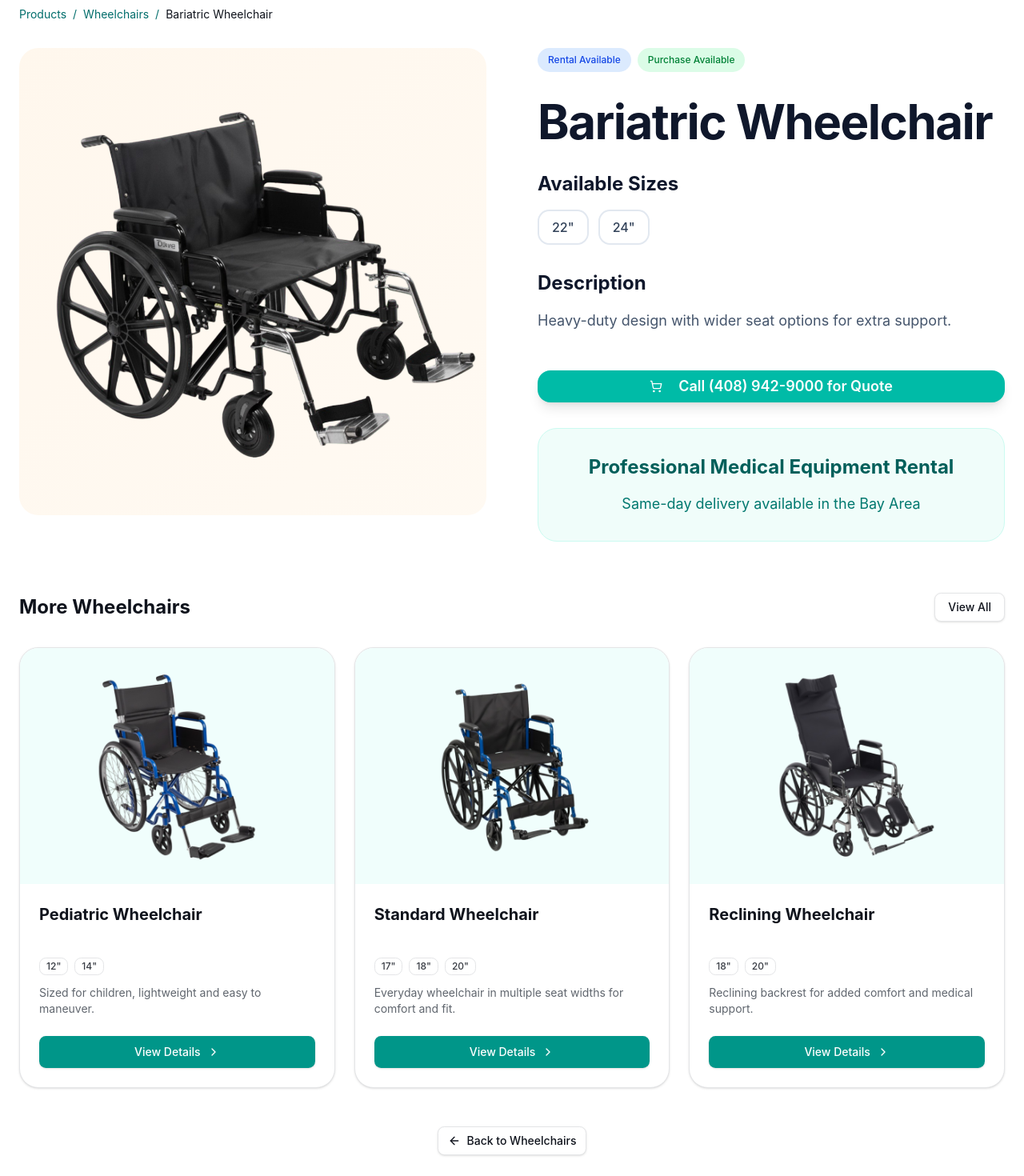
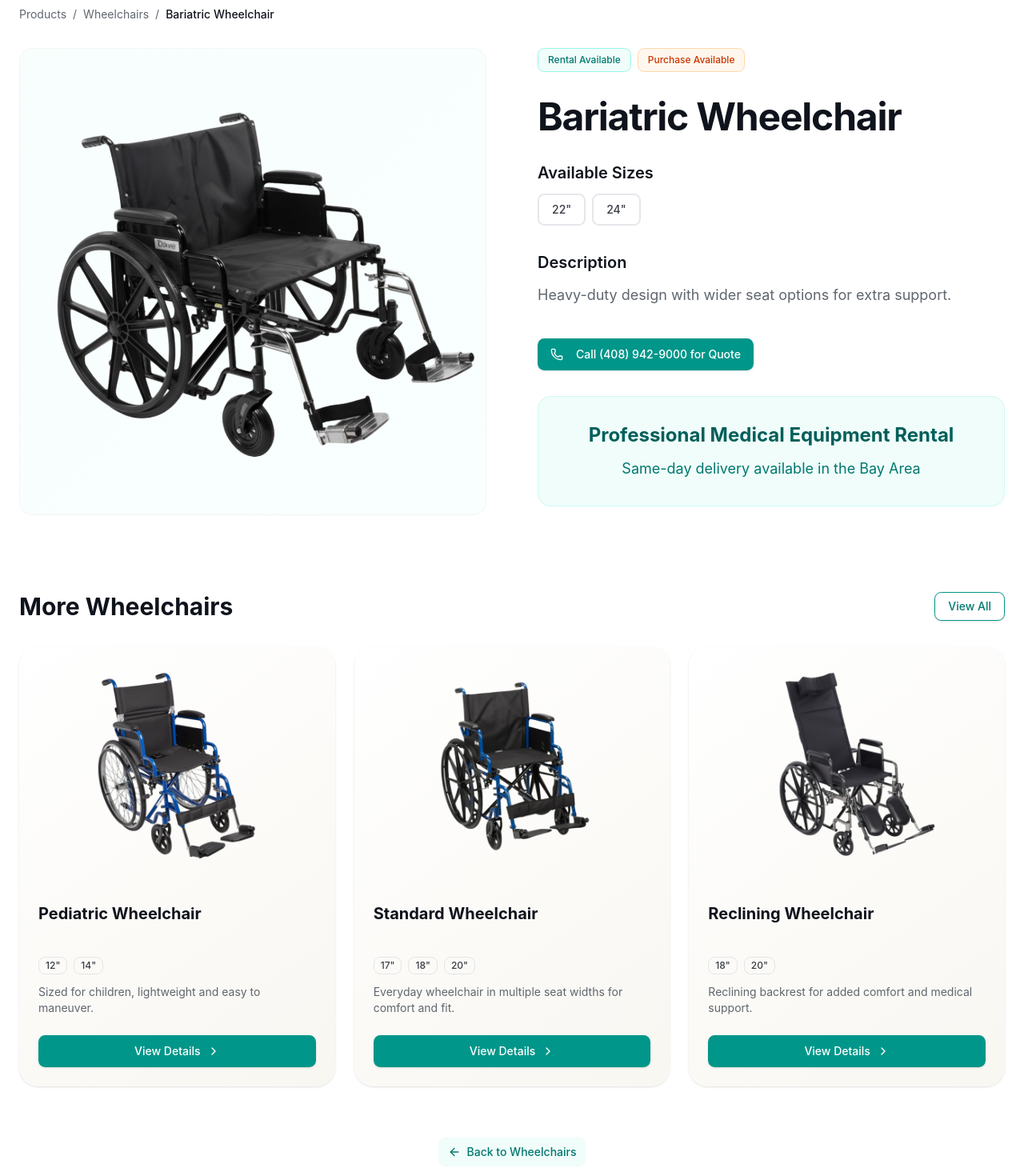
Before and after one commit to team-virtura-tech/alliance-med-supply, a Next.js app: page /products/wheelchairs/bariatric-wheelchair in a window 1280 px wide. Shown: the part 120-1590 px from the top of the page at 80% size. Built offline with nearby package versions, Linux system fonts and the light colour scheme.

Commit message:
fix product page css

```diff
--- a/src/components/custom/ProductCard.tsx
+++ b/src/components/custom/ProductCard.tsx
@@ -56,9 +56,15 @@ export const ProductCard = ({
       className={className}
     >
       <Link href={data.href} className="block h-full">
-        <Card className="group h-full flex flex-col overflow-hidden border rounded-3xl transition-all duration-500 hover:shadow-md hover:-translate-y-1 cursor-pointer bg-background pt-0">
+        <Card
+          className="group h-full flex flex-col overflow-hidden border-0 rounded-3xl transition-all duration-500 hover:shadow-md hover:-translate-y-1 cursor-pointer pt-0"
+          style={{
+            background:
+              'linear-gradient(145deg, hsl(0 0% 100%) 0%, hsl(45 35% 96%) 100%)',
+          }}
+        >
           {/* Hero Image */}
-          <div className="relative aspect-[4/3] overflow-hidden bg-muted">
+          <div className="relative aspect-[4/3] overflow-hidden">
             <Image
               src={data.image}
               alt={data.name}
@@ -71,7 +77,7 @@ export const ProductCard = ({
             {variant === 'category' &&
               typeof data.productCount === 'number' && (
                 <div className="absolute top-4 left-4">
-                  <Badge className="bg-primary text-primary-foreground font-semibold px-3 py-1.5 text-sm rounded-full hover:bg-primary/90">
+                  <Badge className="bg-accent text-accent-foreground font-semibold px-3 py-1.5 text-sm rounded-full hover:bg-accent/90">
                     {data.productCount} Product
                     {data.productCount !== 1 ? 's' : ''}
                   </Badge>
--- a/src/components/custom/ProductCategoryPage.tsx
+++ b/src/components/custom/ProductCategoryPage.tsx
@@ -5,66 +5,78 @@ import { Badge } from '@/components/ui/badge';
 import { getCategorySlug, getProductSlug } from '@/lib/categories/utils';
 import { cn } from '@/lib/utils';
 import type { Category } from '@/types/categories';
-import { motion } from 'framer-motion';
+import { motion, useReducedMotion } from 'framer-motion';
 import { ArrowLeft } from 'lucide-react';
 import Image from 'next/image';
 import Link from 'next/link';
 
 export type ProductCategoryPageProps = {
+  id?: string;
   category: Category;
   className?: string;
 };
 
 export const ProductCategoryPage = ({
+  id,
   category,
   className,
 }: ProductCategoryPageProps) => {
+  const reduce = useReducedMotion();
+  const componentName = 'ProductCategoryPage';
+  const rootId = id ?? componentName;
+
   return (
     <div
-      id="ProductCategoryPage"
-      data-component="ProductCategoryPage"
+      id={rootId}
+      data-component={componentName}
       className={cn(
-        'min-h-screen bg-background pt-24 md:pt-28 lg:pt-32 pb-8',
+        'min-h-screen bg-background pt-20 pb-12 md:pt-24 md:pb-16 lg:pt-28 lg:pb-20',
         className
       )}
     >
-      <div className="mx-auto w-full max-w-screen-xl px-4 md:px-6">
+      <div className="mx-auto w-full max-w-screen-xl px-4 md:px-6 lg:px-8">
         {/* Header Section */}
         <motion.div
-          initial={{ opacity: 0, y: 20 }}
-          animate={{ opacity: 1, y: 0 }}
-          transition={{ duration: 0.3 }}
-          className="mb-8"
+          initial={reduce ? false : { opacity: 0, y: 16 }}
+          animate={reduce ? {} : { opacity: 1, y: 0 }}
+          transition={{ duration: 0.25 }}
+          className="mb-8 md:mb-10 lg:mb-12"
         >
           <Link
             href="/products"
-            className="mb-6 inline-flex items-center gap-2 text-sm text-muted-foreground hover:text-foreground transition-colors"
+            className="mb-6 inline-flex items-center gap-2 text-sm text-text-muted hover:text-text-primary transition-colors md:mb-8"
           >
             <ArrowLeft className="h-4 w-4" />
             Back to Products
           </Link>
 
-          <div className="flex flex-col gap-6 md:flex-row md:items-center md:gap-8">
-            <div className="relative h-32 w-32 shrink-0 overflow-hidden rounded-xl md:h-40 md:w-40">
+          <div className="flex flex-col gap-4 md:flex-row md:items-center md:gap-6 lg:gap-8">
+            {/* Category Image */}
+            <div className="relative h-24 w-24 shrink-0 overflow-hidden rounded-2xl md:h-32 md:w-32 lg:h-36 lg:w-36">
               <Image
                 src={category.image}
                 alt={category.name}
                 fill
                 className="object-cover"
-                sizes="(max-width: 768px) 128px, 160px"
+                sizes="(max-width: 768px) 96px, (max-width: 1024px) 128px, 144px"
+                priority
               />
             </div>
 
-            <div className="flex-1 space-y-2">
-              <h1 className="text-3xl font-bold tracking-tight md:text-4xl lg:text-5xl">
+            {/* Category Info */}
+            <div className="flex-1 space-y-2 md:space-y-3">
+              <h1 className="text-2xl font-bold tracking-tight text-text-primary md:text-3xl lg:text-4xl xl:text-5xl">
                 {category.name}
               </h1>
-              <p className="text-lg text-muted-foreground md:text-xl">
+              <p className="text-base text-text-muted md:text-lg lg:text-xl">
                 Browse our selection of {category.name.toLowerCase()} available
                 for rent or purchase
               </p>
-              <div className="flex items-center gap-2">
-                <Badge variant="secondary">
+              <div className="flex items-center gap-2 pt-1">
+                <Badge
+                  variant="accent"
+                  className="text-xs font-semibold md:text-sm"
+                >
                   {category.products.length}{' '}
                   {category.products.length === 1 ? 'Product' : 'Products'}
                 </Badge>
@@ -74,15 +86,17 @@ export const ProductCategoryPage = ({
         </motion.div>
 
         {/* Products Grid */}
+        {category.products.length > 0 && (
           <motion.div
-          initial={{ opacity: 0, y: 20 }}
-          animate={{ opacity: 1, y: 0 }}
-          transition={{ duration: 0.3, delay: 0.1 }}
-          className="grid grid-cols-1 gap-6 md:grid-cols-2 lg:grid-cols-3"
+            initial={reduce ? false : { opacity: 0, y: 16 }}
+            animate={reduce ? {} : { opacity: 1, y: 0 }}
+            transition={{ duration: 0.25, delay: reduce ? 0 : 0.1 }}
+            className="grid grid-cols-1 gap-4 md:grid-cols-2 md:gap-6 lg:grid-cols-3"
           >
             {category.products.map((product, index) => (
               <ProductCard
                 key={product.id}
+                id={`ProductCard-${product.id}`}
                 variant="product"
                 index={index}
                 data={{
@@ -97,20 +111,23 @@ export const ProductCategoryPage = ({
               />
             ))}
           </motion.div>
+        )}
 
         {/* Empty State */}
         {category.products.length === 0 && (
           <motion.div
-            initial={{ opacity: 0, y: 20 }}
-            animate={{ opacity: 1, y: 0 }}
-            transition={{ duration: 0.3, delay: 0.1 }}
-            className="flex flex-col items-center justify-center py-16 text-center"
+            initial={reduce ? false : { opacity: 0, y: 16 }}
+            animate={reduce ? {} : { opacity: 1, y: 0 }}
+            transition={{ duration: 0.25, delay: reduce ? 0 : 0.1 }}
+            className="flex flex-col items-center justify-center py-12 text-center md:py-16 lg:py-20"
           >
-            <div className="mb-4 text-6xl">📦</div>
-            <h3 className="mb-2 text-xl font-semibold">
+            <div className="mb-4 text-5xl md:text-6xl" aria-hidden="true">
+              📦
+            </div>
+            <h3 className="mb-2 text-lg font-semibold text-text-primary md:text-xl">
               No Products Available
             </h3>
-            <p className="text-muted-foreground">
+            <p className="text-sm text-text-muted md:text-base max-w-md">
               We&apos;re currently updating our {category.name.toLowerCase()}{' '}
               inventory. Please check back soon.
             </p>
--- a/src/components/custom/ProductDetailPage.tsx
+++ b/src/components/custom/ProductDetailPage.tsx
@@ -1,7 +1,7 @@
 'use client';
 
-import { motion } from 'framer-motion';
-import { ArrowLeft, ShoppingCart } from 'lucide-react';
+import { motion, useReducedMotion } from 'framer-motion';
+import { ArrowLeft, Phone } from 'lucide-react';
 import Image from 'next/image';
 import Link from 'next/link';
 
@@ -23,48 +23,57 @@ export const ProductDetailPage = ({
   category,
   className,
 }: ProductDetailPageProps) => {
+  const reduce = useReducedMotion();
+
   return (
     <div
       id="ProductDetailPage"
       data-component="ProductDetailPage"
       className={cn(
-        'min-h-screen bg-background pt-24 md:pt-28 lg:pt-32 pb-8',
+        'min-h-screen bg-background pt-24 pb-12 md:pt-28 lg:pt-32',
         className
       )}
     >
       <div className="mx-auto w-full max-w-screen-xl px-4 md:px-6">
         {/* Breadcrumb Navigation */}
-        <motion.div
-          initial={{ opacity: 0, y: 20 }}
-          animate={{ opacity: 1, y: 0 }}
-          transition={{ duration: 0.3 }}
-          className="mb-8 flex flex-wrap items-center gap-2 text-sm text-muted-foreground"
+        <motion.nav
+          initial={reduce ? false : { opacity: 0, y: 8 }}
+          animate={reduce ? {} : { opacity: 1, y: 0 }}
+          transition={{ duration: 0.25 }}
+          aria-label="Breadcrumb"
+          className="mb-6 md:mb-8"
         >
+          <ol className="flex flex-wrap items-center gap-2 text-sm text-text-muted">
+            <li>
               <Link
                 href="/products"
-            className="hover:text-foreground transition-colors"
+                className="hover:text-text-primary transition-colors"
               >
                 Products
               </Link>
-          <span>/</span>
+            </li>
+            <li aria-hidden="true">/</li>
+            <li>
               <Link
                 href={`/products/${getCategorySlug(category.name)}`}
-            className="hover:text-foreground transition-colors"
+                className="hover:text-text-primary transition-colors"
               >
                 {category.name}
               </Link>
-          <span>/</span>
-          <span className="text-foreground">{product.name}</span>
-        </motion.div>
+            </li>
+            <li aria-hidden="true">/</li>
+            <li className="text-text-primary font-medium">{product.name}</li>
+          </ol>
+        </motion.nav>
 
         {/* Product Details */}
-        <div className="grid grid-cols-1 gap-12 lg:grid-cols-2 lg:gap-16">
+        <div className="grid grid-cols-1 gap-8 lg:grid-cols-2 lg:gap-12 xl:gap-16">
           {/* Product Image */}
           <motion.div
-            initial={{ opacity: 0, x: -20 }}
-            animate={{ opacity: 1, x: 0 }}
-            transition={{ duration: 0.3, delay: 0.1 }}
-            className="relative aspect-square overflow-hidden rounded-3xl bg-gradient-to-br from-orange-50 to-orange-100/30"
+            initial={reduce ? false : { opacity: 0, y: 12 }}
+            animate={reduce ? {} : { opacity: 1, y: 0 }}
+            transition={{ duration: 0.3, delay: reduce ? 0 : 0.1 }}
+            className="relative aspect-square overflow-hidden rounded-2xl bg-gradient-to-br from-teal-50/50 to-cyan-50/30 border border-gray-100"
           >
             <Image
               src={product.image}
@@ -78,47 +87,40 @@ export const ProductDetailPage = ({
 
           {/* Product Information */}
           <motion.div
-            initial={{ opacity: 0, x: 20 }}
-            animate={{ opacity: 1, x: 0 }}
-            transition={{ duration: 0.3, delay: 0.2 }}
-            className="space-y-8"
+            initial={reduce ? false : { opacity: 0, y: 12 }}
+            animate={reduce ? {} : { opacity: 1, y: 0 }}
+            transition={{ duration: 0.3, delay: reduce ? 0 : 0.2 }}
+            className="flex flex-col space-y-6 md:space-y-8"
           >
-            {/* Category Badge */}
-            {/* <div>
-              <Badge className="bg-teal-100 text-teal-700 hover:bg-teal-200 px-4 py-2 text-sm font-medium rounded-full">
-                {category.name}
-              </Badge>
-            </div> */}
-
             {/* Availability Pills */}
             <div className="flex flex-wrap gap-2">
-              <Badge className="bg-blue-100 text-blue-700 hover:bg-blue-200 px-3 py-1.5 text-xs font-medium rounded-full">
+              <Badge className="bg-teal-50 text-teal-700 border border-teal-200 hover:bg-teal-50 px-3 py-1.5 text-xs font-medium">
                 Rental Available
               </Badge>
-              <Badge className="bg-green-100 text-green-700 hover:bg-green-200 px-3 py-1.5 text-xs font-medium rounded-full">
+              <Badge className="bg-orange-50 text-orange-700 border border-orange-200 hover:bg-orange-50 px-3 py-1.5 text-xs font-medium">
                 Purchase Available
               </Badge>
             </div>
 
             {/* Product Title */}
             <div>
-              <h1 className="text-4xl font-bold tracking-tight text-slate-900 md:text-5xl lg:text-6xl">
+              <h1 className="text-3xl font-bold tracking-tight text-text-primary md:text-4xl lg:text-5xl">
                 {product.name}
               </h1>
             </div>
 
             {/* Sizes */}
             {product.sizes && product.sizes.length > 0 && (
-              <div className="space-y-4">
-                <h3 className="text-2xl font-bold text-slate-900">
+              <div className="space-y-3">
+                <h2 className="text-lg font-semibold text-text-primary md:text-xl">
                   Available Sizes
-                </h3>
-                <div className="flex flex-wrap gap-3">
+                </h2>
+                <div className="flex flex-wrap gap-2">
                   {product.sizes.map((size) => (
                     <Badge
                       key={size}
                       variant="outline"
-                      className="px-4 py-2 text-base font-medium border-2 border-slate-200 text-slate-700 hover:border-slate-300 rounded-xl"
+                      className="px-4 py-2 text-sm font-medium border-2 border-gray-200 text-text-secondary hover:border-primary hover:bg-teal-50 transition-colors"
                     >
                       {size}
                     </Badge>
@@ -128,33 +130,32 @@ export const ProductDetailPage = ({
             )}
 
             {/* Description */}
-            <div className="space-y-4">
-              <h3 className="text-2xl font-bold text-slate-900">Description</h3>
-              <p className="text-slate-600 text-lg leading-relaxed">
+            <div className="space-y-3">
+              <h2 className="text-lg font-semibold text-text-primary md:text-xl">
+                Description
+              </h2>
+              <p className="text-base text-text-muted leading-relaxed md:text-lg">
                 {product.description}
               </p>
             </div>
 
             {/* Call to Action */}
-            <div className="space-y-6 pt-4">
-              <div className="flex flex-col gap-4 sm:flex-row">
-                <Button
-                  size="lg"
-                  className="flex-1 bg-teal-500 hover:bg-teal-600 text-white font-semibold py-4 px-8 rounded-2xl text-lg shadow-lg hover:shadow-xl transition-all duration-300"
-                >
-                  <ShoppingCart className="mr-3 h-5 w-5" />
+            <div className="space-y-4 pt-2">
+              <Button size="lg" className="w-full sm:w-auto" asChild>
+                <a href="tel:4089429000">
+                  <Phone className="mr-2 h-5 w-5" />
                   Call (408) 942-9000 for Quote
+                </a>
               </Button>
-              </div>
             </div>
 
             {/* Professional Medical Equipment Rental Banner */}
-            <div className="bg-teal-50 rounded-3xl p-8 border border-teal-100">
-              <div className="text-center space-y-4">
-                <h3 className="text-2xl font-bold text-teal-800">
+            <div className="bg-teal-50 rounded-2xl p-6 border border-teal-100 md:p-8">
+              <div className="space-y-3 text-center">
+                <h3 className="text-xl font-bold text-teal-800 md:text-2xl">
                   Professional Medical Equipment Rental
                 </h3>
-                <p className="text-lg text-teal-700">
+                <p className="text-base text-teal-700 md:text-lg">
                   Same-day delivery available in the Bay Area
                 </p>
               </div>
@@ -163,15 +164,18 @@ export const ProductDetailPage = ({
         </div>
 
         {/* Related Products */}
-        <motion.div
-          initial={{ opacity: 0, y: 20 }}
-          animate={{ opacity: 1, y: 0 }}
-          transition={{ duration: 0.3, delay: 0.3 }}
-          className="mt-16"
+        {category.products.filter((p) => p.id !== product.id).length > 0 && (
+          <motion.section
+            initial={reduce ? false : { opacity: 0, y: 12 }}
+            animate={reduce ? {} : { opacity: 1, y: 0 }}
+            transition={{ duration: 0.3, delay: reduce ? 0 : 0.3 }}
+            className="mt-16 md:mt-20 lg:mt-24"
           >
-          <div className="mb-8 flex items-center justify-between">
-            <h2 className="text-2xl font-bold">More {category.name}</h2>
-            <Button variant="outline" asChild>
+            <div className="mb-6 flex flex-col gap-4 sm:flex-row sm:items-center sm:justify-between md:mb-8">
+              <h2 className="text-2xl font-bold text-text-primary md:text-3xl">
+                More {category.name}
+              </h2>
+              <Button variant="secondary" asChild>
                 <Link href={`/products/${getCategorySlug(category.name)}`}>
                   View All
                 </Link>
@@ -199,16 +203,17 @@ export const ProductDetailPage = ({
                   />
                 ))}
             </div>
-        </motion.div>
+          </motion.section>
+        )}
 
         {/* Back to Category */}
         <motion.div
-          initial={{ opacity: 0, y: 20 }}
-          animate={{ opacity: 1, y: 0 }}
-          transition={{ duration: 0.3, delay: 0.4 }}
-          className="mt-12 text-center"
+          initial={reduce ? false : { opacity: 0, y: 12 }}
+          animate={reduce ? {} : { opacity: 1, y: 0 }}
+          transition={{ duration: 0.3, delay: reduce ? 0 : 0.4 }}
+          className="mt-12 text-center md:mt-16"
         >
-          <Button variant="outline" asChild>
+          <Button variant="ghost" asChild>
             <Link
               href={`/products/${getCategorySlug(category.name)}`}
               className="inline-flex items-center gap-2"
--- a/src/components/custom/ProductsPage.tsx
+++ b/src/components/custom/ProductsPage.tsx
@@ -21,7 +21,7 @@ export const ProductsPage = ({ className }: ProductsPageProps) => {
       id="ProductsPage"
       data-component="ProductsPage"
       className={cn(
-        'min-h-screen bg-background pt-20 pb-12 md:pt-24',
+        'min-h-screen bg-background pt-28 pb-12 md:pt-32 lg:pt-36',
         className
       )}
     >
--- a/src/components/ui/badge.tsx
+++ b/src/components/ui/badge.tsx
@@ -13,6 +13,8 @@ const badgeVariants = cva(
           'border-transparent bg-primary text-primary-foreground [a&]:hover:bg-primary/90',
         secondary:
           'border-transparent bg-secondary text-secondary-foreground [a&]:hover:bg-secondary/90',
+        accent:
+          'border-transparent bg-accent text-accent-foreground [a&]:hover:bg-accent/90',
         destructive:
           'border-transparent bg-destructive text-white [a&]:hover:bg-destructive/90 focus-visible:ring-destructive/20 dark:focus-visible:ring-destructive/40 dark:bg-destructive/60',
         outline:
```
Lines whose indentation alone changed are shown as unchanged.
